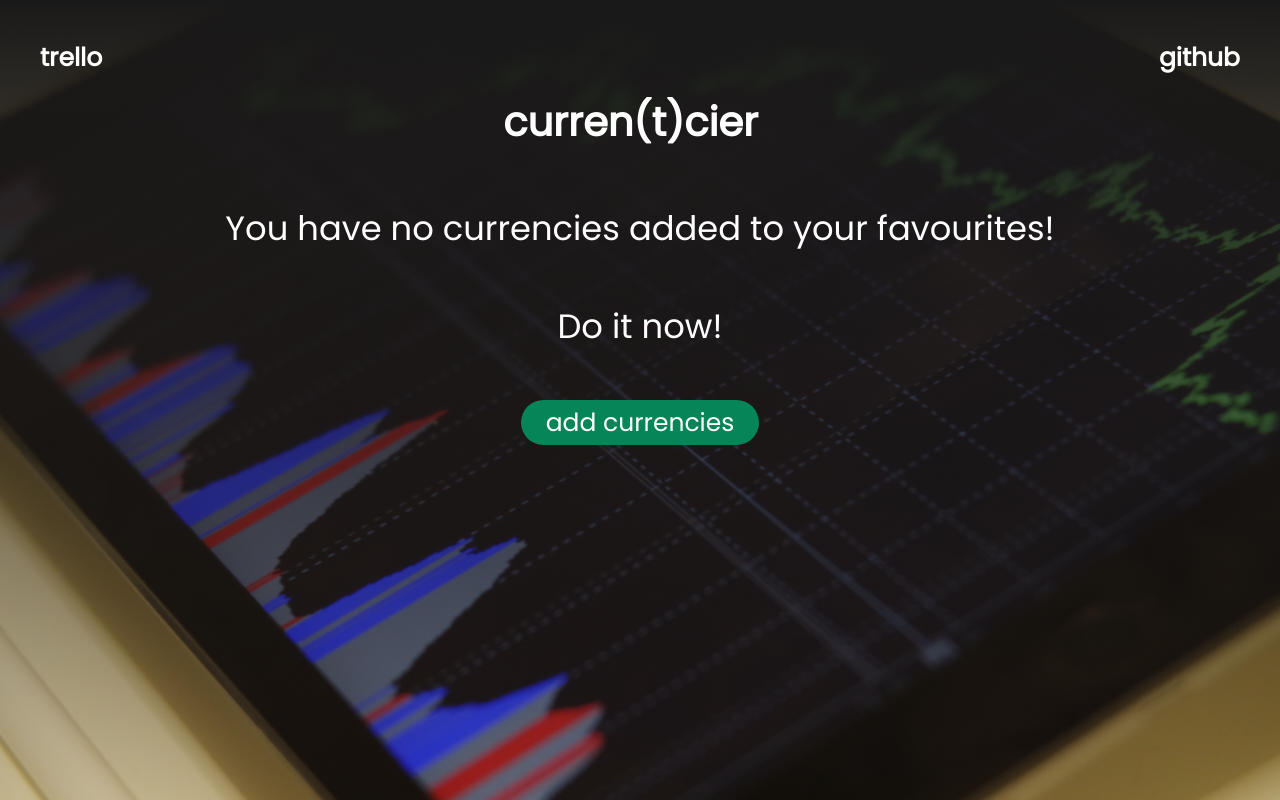
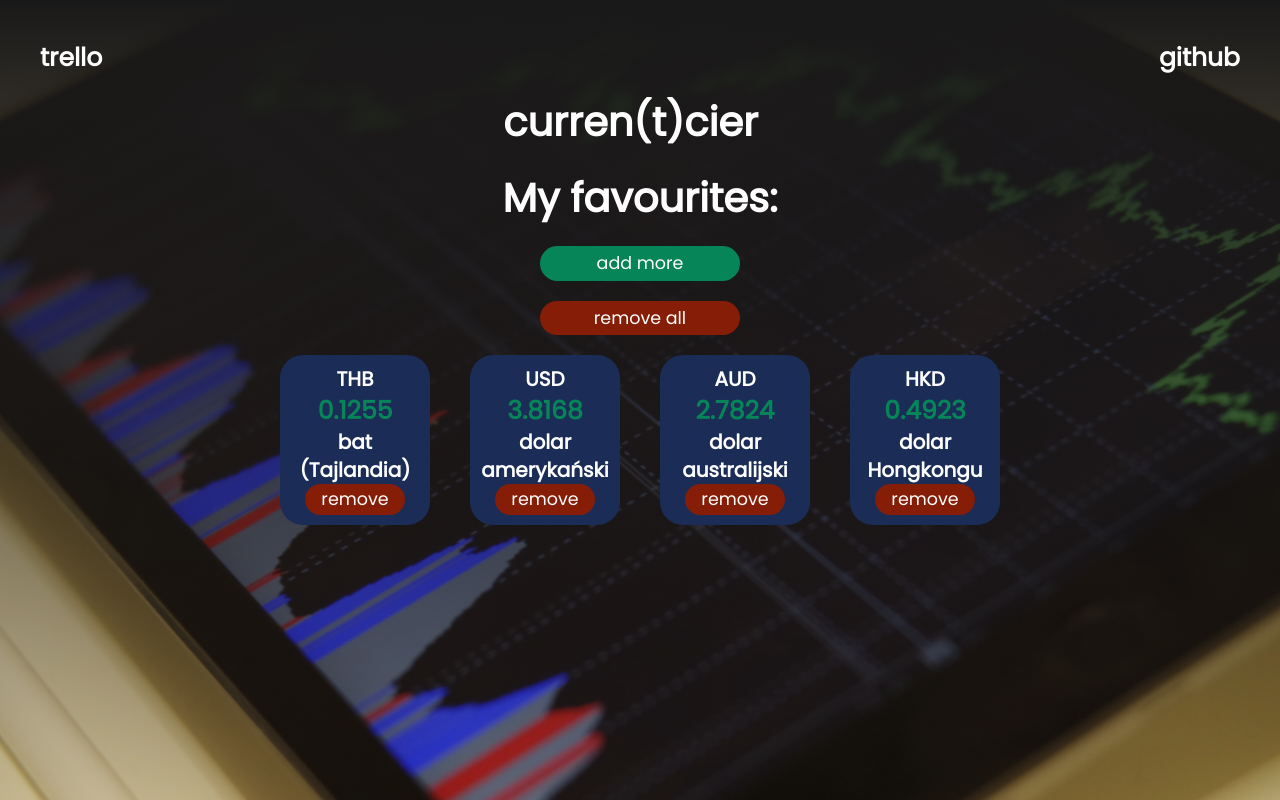
Before and after one commit to mat-karpowicz/currencier, a React (Create React App) app: page / in a window 1280 px wide. Built offline with nearby package versions, Linux system fonts and the light colour scheme.

Commit message:
[BW-07] Adds ContextAPI for favourite currencies

```diff
--- a/src/App.js
+++ b/src/App.js
@@ -1,7 +1,4 @@
-import React, { useState } from 'react';
-
-// MOCKED DATA
-import currenciesArray from './helpers/mockupData';
+import React, { useState, useContext } from 'react';
 
 // COMPONENTS
 import Navigation from './components/Navigation';
@@ -9,30 +6,27 @@ import Landing from './components/Landing';
 import AddFavourite from './components/AddFavourite';
 import MyFavourites from './components/MyFavourites';
 
+// CONTEXT
+import { MyFavsContext } from './ContextAPI/MyFavsContext';
+
 function App() {
-  const [myFavs, setMyFavs] = useState([]);
+  const [myFavsCurrencies] = useContext(MyFavsContext);
   const [addComponentDisplay, setAddComponentDisplay] = useState(false);
 
   return (
     <div className="App">
       <Navigation />
       <div className="container flex flex-ai-c flex-jc-c">
-        {myFavs.length === 0 && addComponentDisplay === false ? (
+        {myFavsCurrencies.length === 0 && addComponentDisplay === false ? (
           <Landing setAddComponentDisplay={setAddComponentDisplay} />
         ) : null}
 
         {addComponentDisplay === true ? (
-          <AddFavourite
-            setMyFavs={setMyFavs}
-            setAddComponentDisplay={setAddComponentDisplay}
-          />
+          <AddFavourite setAddComponentDisplay={setAddComponentDisplay} />
         ) : null}
 
-        {myFavs.length !== 0 && addComponentDisplay === false ? (
-          <MyFavourites
-            myFavs={currenciesArray}
-            setAddComponentDisplay={setAddComponentDisplay}
-          />
+        {myFavsCurrencies.length !== 0 && addComponentDisplay === false ? (
+          <MyFavourites setAddComponentDisplay={setAddComponentDisplay} />
         ) : null}
       </div>
     </div>
--- /dev/null
+++ b/src/ContextAPI/MyFavsContext.js
@@ -0,0 +1,39 @@
+import React, { createContext, useState } from 'react';
+import PropTypes from 'prop-types';
+
+export const MyFavsContext = createContext();
+
+export const MyFavsProvider = ({ children }) => {
+  const [myFavsCurrencies, setMyFavsCurrencies] = useState([
+    {
+      currency: 'bat (Tajlandia)',
+      code: 'THB',
+      mid: 0.1255,
+    },
+    {
+      currency: 'dolar amerykański',
+      code: 'USD',
+      mid: 3.8168,
+    },
+    {
+      currency: 'dolar australijski',
+      code: 'AUD',
+      mid: 2.7824,
+    },
+    {
+      currency: 'dolar Hongkongu',
+      code: 'HKD',
+      mid: 0.4923,
+    },
+  ]);
+
+  return (
+    <MyFavsContext.Provider value={[myFavsCurrencies, setMyFavsCurrencies]}>
+      {children}
+    </MyFavsContext.Provider>
+  );
+};
+
+MyFavsProvider.propTypes = {
+  children: PropTypes.element.isRequired,
+};
--- a/src/components/MyFavourites.jsx
+++ b/src/components/MyFavourites.jsx
@@ -1,10 +1,15 @@
-import React from 'react';
+import React, { useContext } from 'react';
 import PropTypes from 'prop-types';
 
 // COMPONENTS
 import Currency from './Currency';
 
-function MyFavourites({ myFavs, setAddComponentDisplay }) {
+// CONTEXT
+import { MyFavsContext } from '../ContextAPI/MyFavsContext';
+
+function MyFavourites({ setAddComponentDisplay }) {
+  const [myFavsCurrencies] = useContext(MyFavsContext);
+
   return (
     <div className="favs-container flex flex-col">
       <h1 className="fav-title">My favourites:</h1>
@@ -19,7 +24,7 @@ function MyFavourites({ myFavs, setAddComponentDisplay }) {
         remove all
       </button>
       <div className="currency-container flex flex-jc-c">
-        {myFavs.map(({ currency, mid, code }) => {
+        {myFavsCurrencies.map(({ currency, mid, code }) => {
           return (
             <Currency
               currency={currency}
@@ -36,7 +41,6 @@ function MyFavourites({ myFavs, setAddComponentDisplay }) {
 }
 
 MyFavourites.propTypes = {
-  myFavs: PropTypes.arrayOf(Object).isRequired,
   setAddComponentDisplay: PropTypes.func.isRequired,
 };
 
--- a/src/index.js
+++ b/src/index.js
@@ -3,9 +3,14 @@ import ReactDOM from 'react-dom';
 import App from './App';
 import './styles/main.scss';
 
+// CONTEXT
+import { MyFavsProvider } from './ContextAPI/MyFavsContext';
+
 ReactDOM.render(
   <React.StrictMode>
-    <App />
+    <MyFavsProvider>
+      <App />
+    </MyFavsProvider>
   </React.StrictMode>,
   document.getElementById('root')
 );
```
